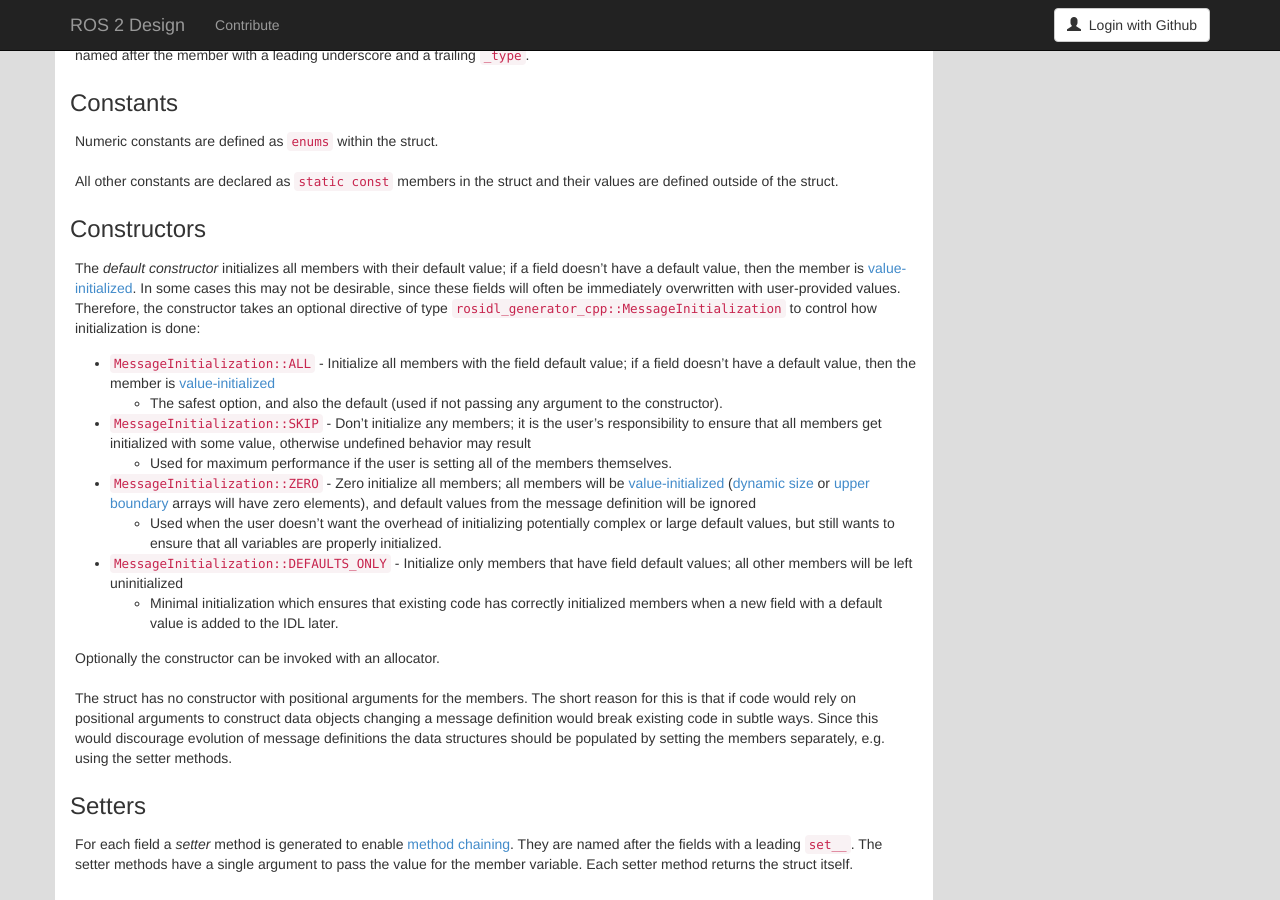
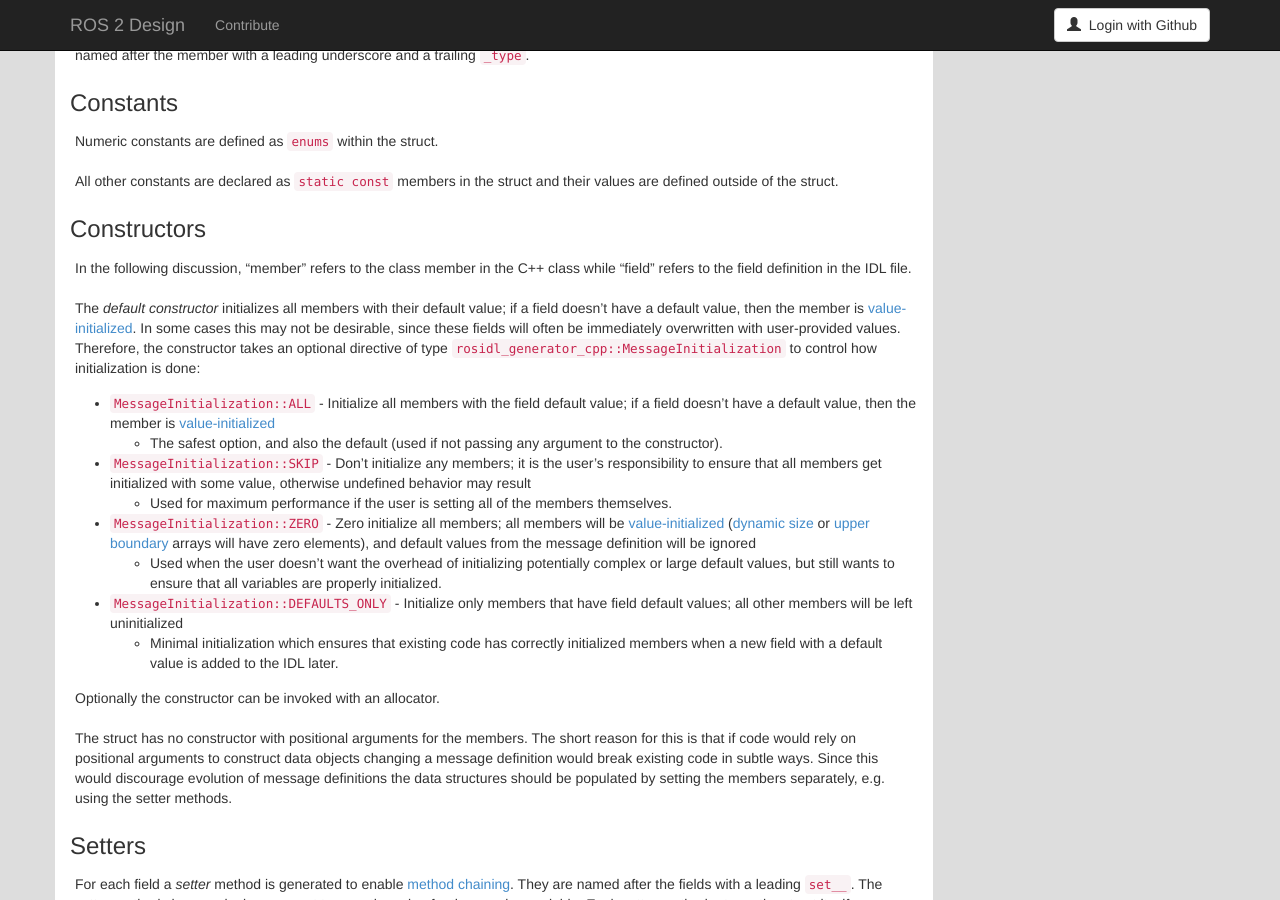
Before and after one commit to ros2/design, a Jekyll site: the page built from articles/112_generated_interfaces_cpp.md, in a window 1280 px wide and 900 px high, scrolled down 1828 px. Built offline with Jekyll 4.4.1, drawn with Linux system fonts in a browser that asks for light colours; nearby versions of some CDN libraries.

Commit message:
Fix up feedback from review.
Signed-off-by: Chris Lalancette <clalancette@openrobotics.org>

```diff
--- a/articles/112_generated_interfaces_cpp.md
+++ b/articles/112_generated_interfaces_cpp.md
@@ -103,6 +103,8 @@ All other constants are declared as `static const` members in the struct and the
 
 ### Constructors
 
+In the following discussion, "member" refers to the class member in the C++ class while "field" refers to the field definition in the IDL file.
+
 The *default constructor* initializes all members with their default value; if a field doesn't have a default value, then the member is [value-initialized](http://en.cppreference.com/w/cpp/language/value_initialization).
 In some cases this may not be desirable, since these fields will often be immediately overwritten with user-provided values.
 Therefore, the constructor takes an optional directive of type `rosidl_generator_cpp::MessageInitialization` to control how initialization is done:
```
